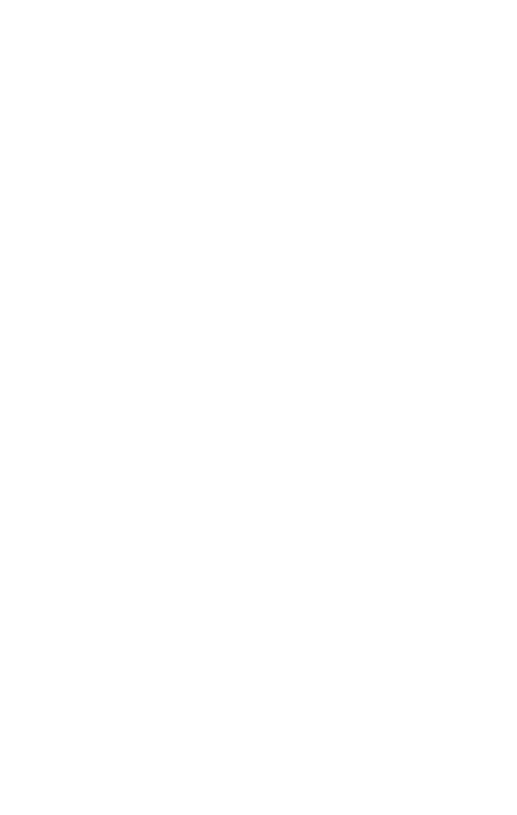
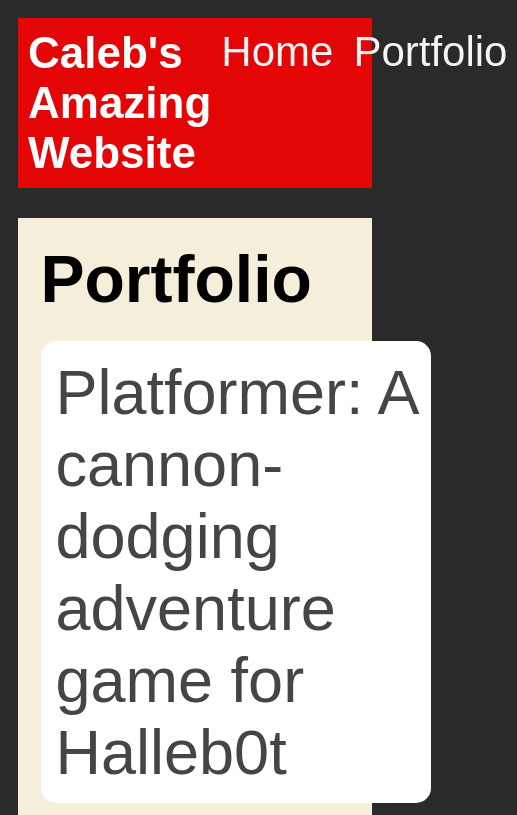
Before and after one commit to calebriordan1989/calebriordan1989.github.io, a plain HTML site: page portfolio.html in a window 390 px wide. Shown: the top 815 px of the page, 517 px wide, since content can reach past the window. Drawn offline with Linux system fonts and the light colour scheme.

Commit message:
add portfolio page to website

```diff
--- a/portfolio.html
+++ b/portfolio.html
@@ -0,0 +1,43 @@
+<!DOCTYPE html>
+<html>
+  <head>
+    <title>My Awesome Website</title>
+    <link rel="stylesheet" href="style.css"/>
+  </head>
+
+  <body>
+    <!-- All content goes here -->
+    <div id="all-contents">
+        <nav>
+            <h1>Caleb's Amazing Website</h1>
+            <ul id="nav-ul">
+                <li class="nav-li">
+                    <a href="index.html">Home</a>
+                </li>
+                <li class="nav-li">
+                    <a href="portfolio.html">Portfolio</a>
+                </li>
+            </ul>
+
+        </nav>
+
+        <main>
+            <div class="content">
+                <h1>Portfolio</h1>
+                <ul id="portfolio">
+                    <li>
+                        <a href="fsd-projects/platformer/">Platformer: A cannon-dodging adventure game for Halleb0t</a>
+                    </li>
+                    <li>
+                        <a href="fsd-projects/bouncing box/">Bouncing Box: A fun introdcution to web game development</a>
+                    </li>
+                    <li>
+                        <a href="fsd-projects-circularity/">Circularity: A poetic motion experiment with circles</a>
+                    </li>
+
+                </ul>
+            </div>
+        </main>
+    </div>
+  </body>
+</html>
--- a/style.css
+++ b/style.css
@@ -76,3 +76,79 @@ main {
 h2, h3 {
     margin: 0px;
 }
+
+/* Portfolio styles */
+.content h1 {
+  color: black;
+}
+
+#portfolio {
+  list-style-type: none;
+  padding-left: 0;
+}
+
+#portfolio li {
+  background: #fff;
+  padding: 10px;
+  border-radius: 10px;
+  margin-bottom: 10px;
+}
+
+#portfolio li:hover {
+  background: #eee;
+}
+
+#portfolio a {
+  text-decoration: none;
+  color: #454545;
+}
+
+/* responsive web design */
+@media screen and (min-width: 120px) and (max-width: 1080px) {
+  main {
+    height: 100ch;
+    zoom: 1.5;
+    display: grid;
+  }
+
+  h1 {
+    font-size: 44px;
+  }
+
+  h2 {
+    font-size: 42px;
+  }
+
+  h3 {
+    font-size: 36px;
+  }
+
+  #all-contents {
+    height: 100ch;
+    margin: none;
+  }
+
+  a {
+    font-size: 42px;
+  }
+
+  .sidebar {
+    margin-right: 0px;
+    justify-content: center;
+    align-items: center;
+  }
+
+  .sidebar-img {
+    width: 100%;
+  }
+
+  p,
+  li {
+    font-size: 24px;
+  }
+
+  .content {
+    align-content: center;
+    justify-content: center;
+  }
+}
```
Also changed, not shown: index.html (+1 -1 lines).
